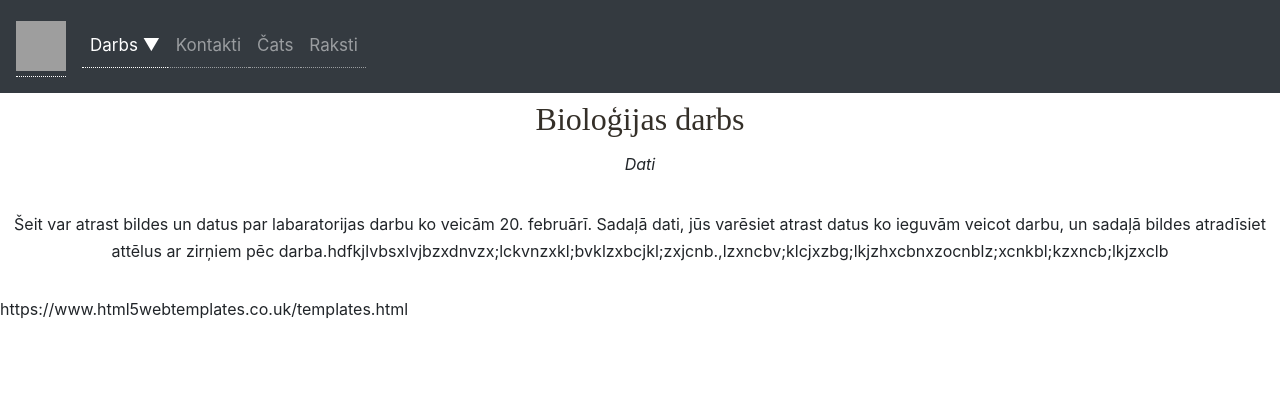
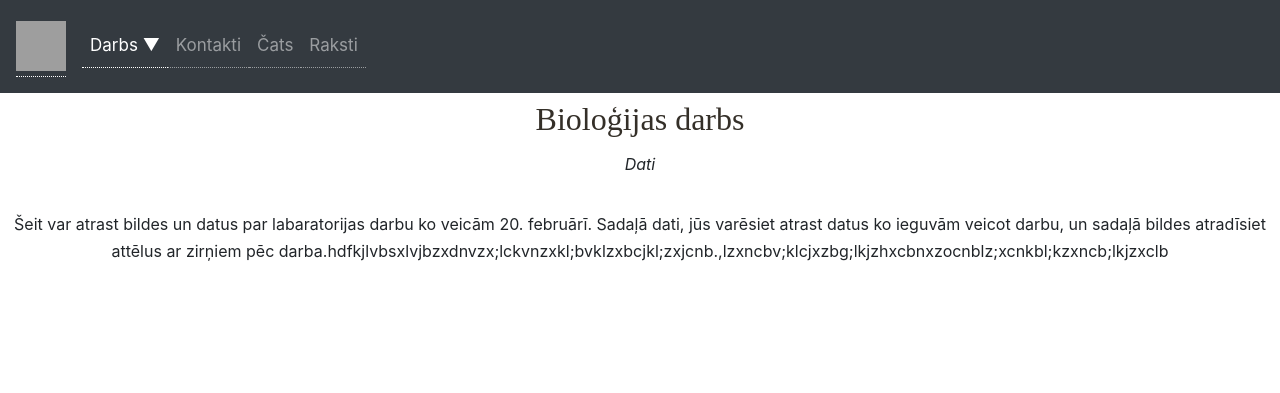
Before and after one commit to glapadore/biologija-1, a Flask app: page / in a window 1280 px wide. Shown: the top 393 px of the page. Run offline with Flask 2, Linux system fonts and the light colour scheme; some libraries are stand-ins or nearby versions; grey boxes are pictures that could not be loaded.

Commit message:
links apaksa vairs nav

```diff
--- a/templates/virslapa.html
+++ b/templates/virslapa.html
@@ -68,5 +68,3 @@ shadowplay_1 -->
 </body>
 
 </html>
-
-https://www.html5webtemplates.co.uk/templates.html
```
